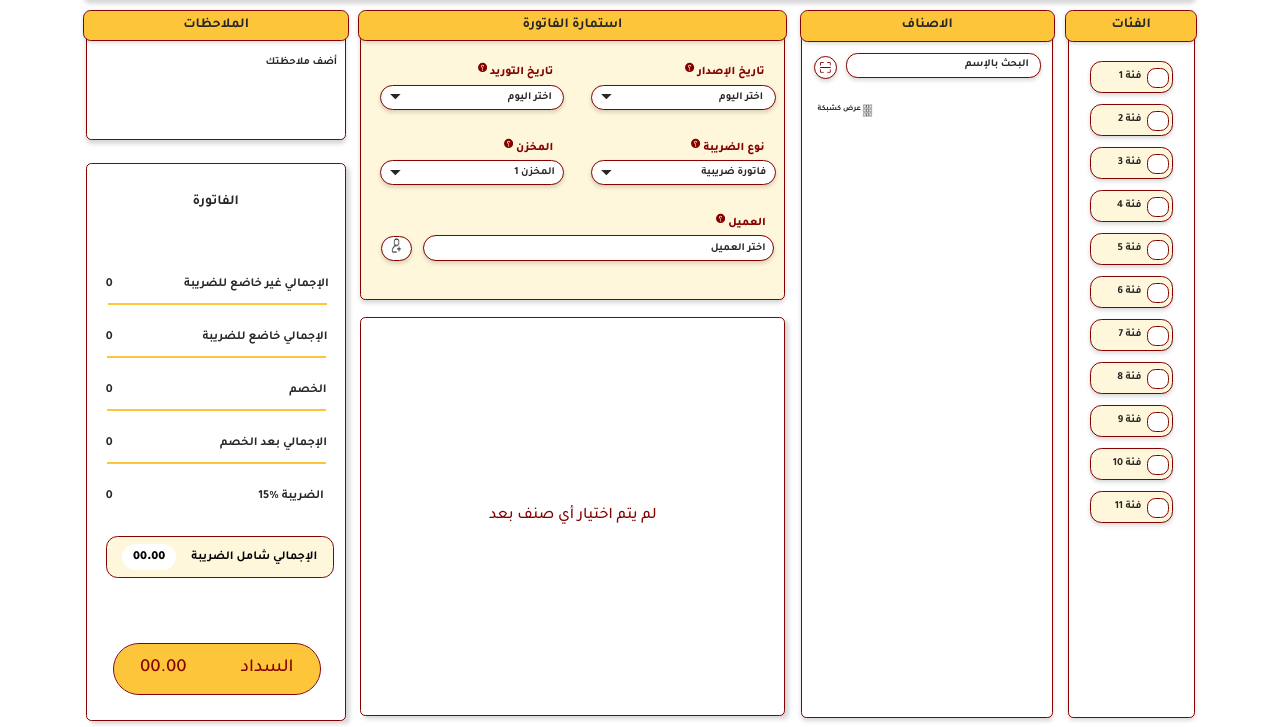
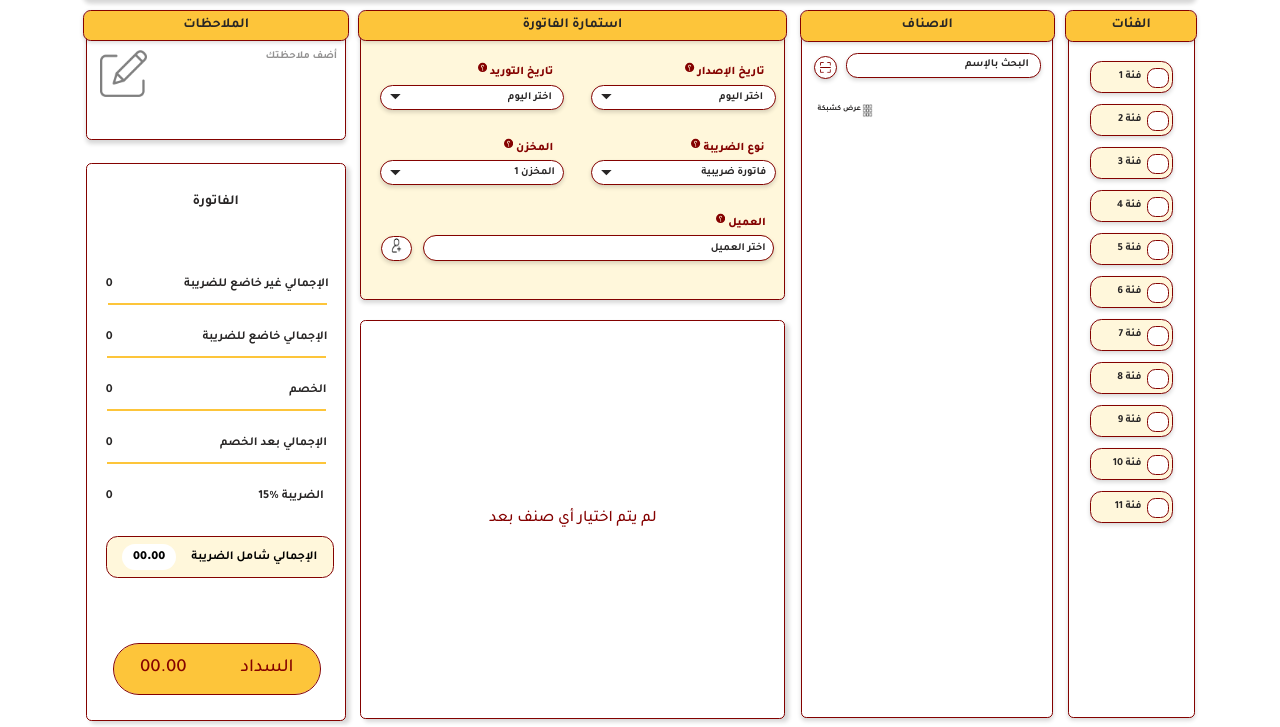
Before and after one commit to Fellah-wassim/Manarat-Al-Asr, a plain HTML site: page index.html in a window 1280 px wide. Shown: the part 73-800 px from the top of the page. Drawn offline with Linux system fonts and the light colour scheme.

Commit message:
i finished the wole project with all the ajusment

```diff
--- a/style.css
+++ b/style.css
@@ -291,7 +291,8 @@ body {
 }
 .input-note {
   font-family: "Tajawal", sans-serif;
-  font-size: 1.4rem;
+  font-size: 1.6rem;
+  font-weight: 500;
   position: relative;
   width: 33.9rem;
   height: 13.29vh;
@@ -302,10 +303,6 @@ body {
   top: 2.92vh;
   left: 0.3rem;
   z-index: 1;
-  /* background: url(IMG/edit.png) no-repeat;
-  background-size: 25%;
-  background-position: 1rem 1rem;
-  opacity: 50%; */
   text-align: right;
   padding: 1rem;
   padding-top: 2rem;
@@ -323,22 +320,24 @@ textarea::-webkit-scrollbar-thumb {
 textarea:focus,
 input:focus {
   outline: none;
-  background: none;
+  /* background: none; */
 }
 .input-note::placeholder {
   font-family: "Tajawal", sans-serif;
   position: absolute;
   font-size: 1.4rem;
-  top: 2.65vh;
+  top: 2rem;
+  width: 30.9rem;
+  height: 10.29vh;
   right: 1rem;
   z-index: 3;
   letter-spacing: 0;
   color: #282626;
   font-weight: 700;
   opacity: 1;
-}
-input:focus::-webkit-input-placeholder {
-  opacity: 0;
+  background: url(IMG/edit.png) no-repeat;
+  background-size: 20%;
+  opacity: 50%;
 }
 .invoice {
   position: relative;
@@ -543,7 +542,7 @@ input:focus::-webkit-input-placeholder {
 }
 .page2-box21 {
   position: absolute;
-  top: 38.3vh;
+  top: 38.7vh;
   width: 55.3rem;
   height: 49.86vh;
   background: #ffffff 0% 0% no-repeat padding-box;
```
Also changed, not shown: index.html (+1 -1 lines).
